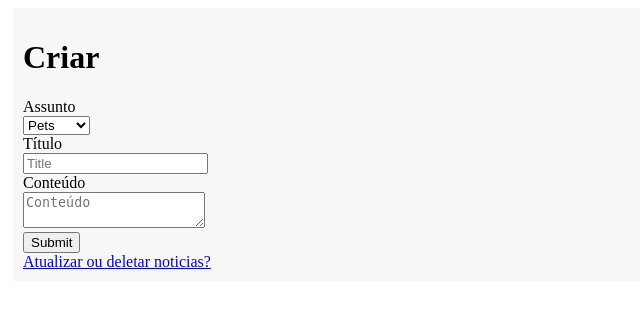
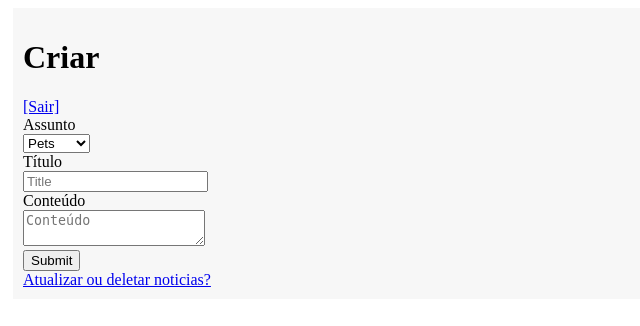
Before and after one commit to ES-News-Team/Admin-UI, a Flask app: page /criar-noticias in a window 1280 px wide. Shown: the top 326 px of the page, without its empty margins (0-640 px from the left). Run offline with Flask 2, Linux system fonts and the light colour scheme.

Commit message:
implementando botao de sair

```diff
--- a/app/templates/create_news.html
+++ b/app/templates/create_news.html
@@ -3,6 +3,10 @@
 {% block create_news %}
 <h1> Criar </h1>
 <form method="post">
+    <header>
+        <a href="/login">[Sair]</a>
+    </header>
+
     <label for="assunto">Assunto</label>
     <br>
     <select name="assunto">
```
